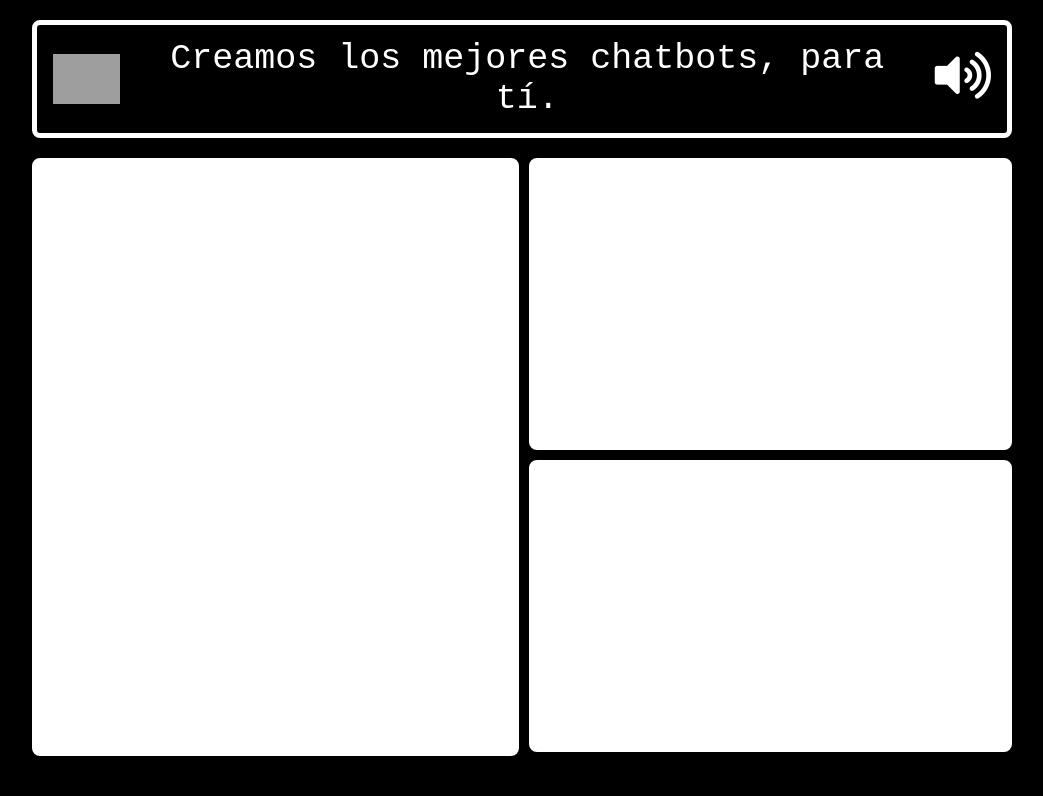
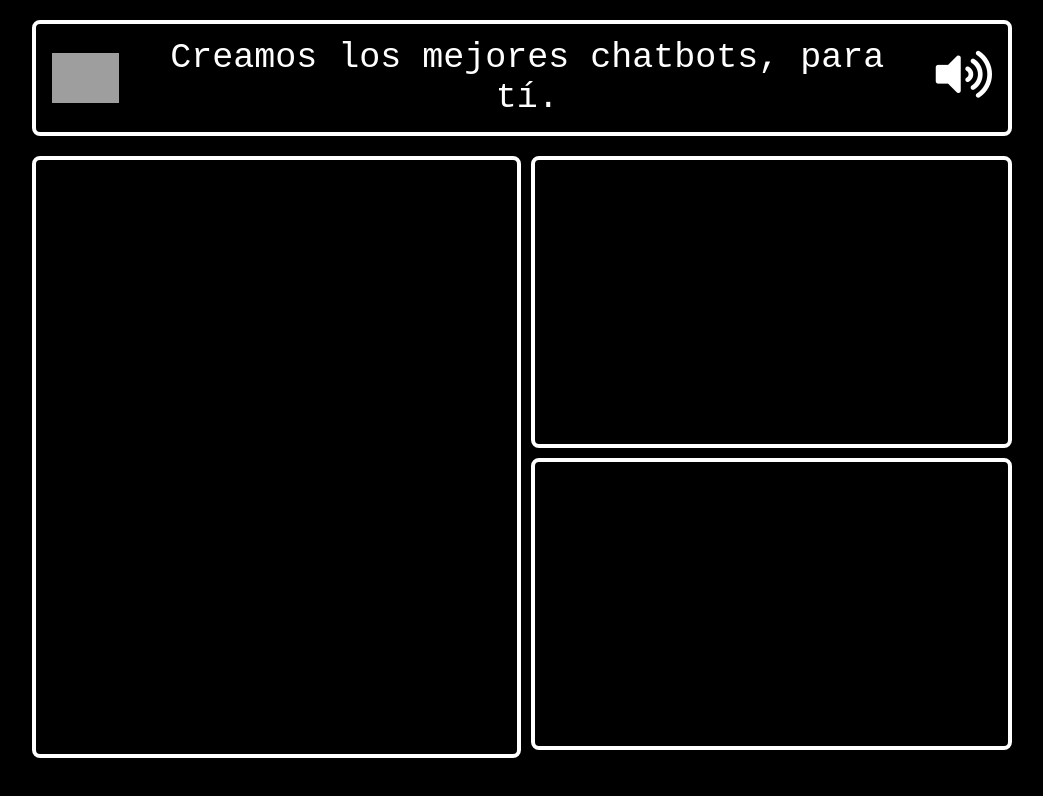
Before and after one commit to LuisGuiMo/VanillaBotbility, a plain HTML site: page index.html in a window 1280 px wide. Shown: the whole page, without its empty margins (118-1161 px from the left). Drawn offline with Linux system fonts and the light colour scheme; grey boxes are pictures that could not be loaded.

Commit message:
Last changes

```diff
--- a/style.css
+++ b/style.css
@@ -19,7 +19,7 @@ body {
 
 .head1 {
     overflow: hidden;
-    border: 5px solid white;
+    border: 4px solid white;
     border-radius: 1ch;
     /* Borde blanco para la barra de navegación */
     background-color: black;
@@ -81,11 +81,11 @@ body {
 
 .left-box {
     flex: 1;
-    background-color: white;
-    /* Color de fondo para visualizar */
+    background-color: black;
+    /* Color de fondo negro */
     margin-right: 10px;
     /* Espacio entre las cajas */
-    border: 2px solid white;
+    border: 4px solid white;
     border-radius: 1ch;
     /* Borde blanco */
     height: 100%;
@@ -105,11 +105,11 @@ body {
 .right-box-top,
 .right-box-bottom {
     flex: 1;
-    background-color: white;
-    /* Color de fondo para visualizar */
+    background-color: black;
+    /* Color de fondo negro */
     margin-bottom: 10px;
     /* Espacio entre las cajas horizontales */
-    border: 2px solid white;
+    border: 4px solid white;
     border-radius: 1ch;
     /* Borde blanco */
     min-height: 100px;
```
